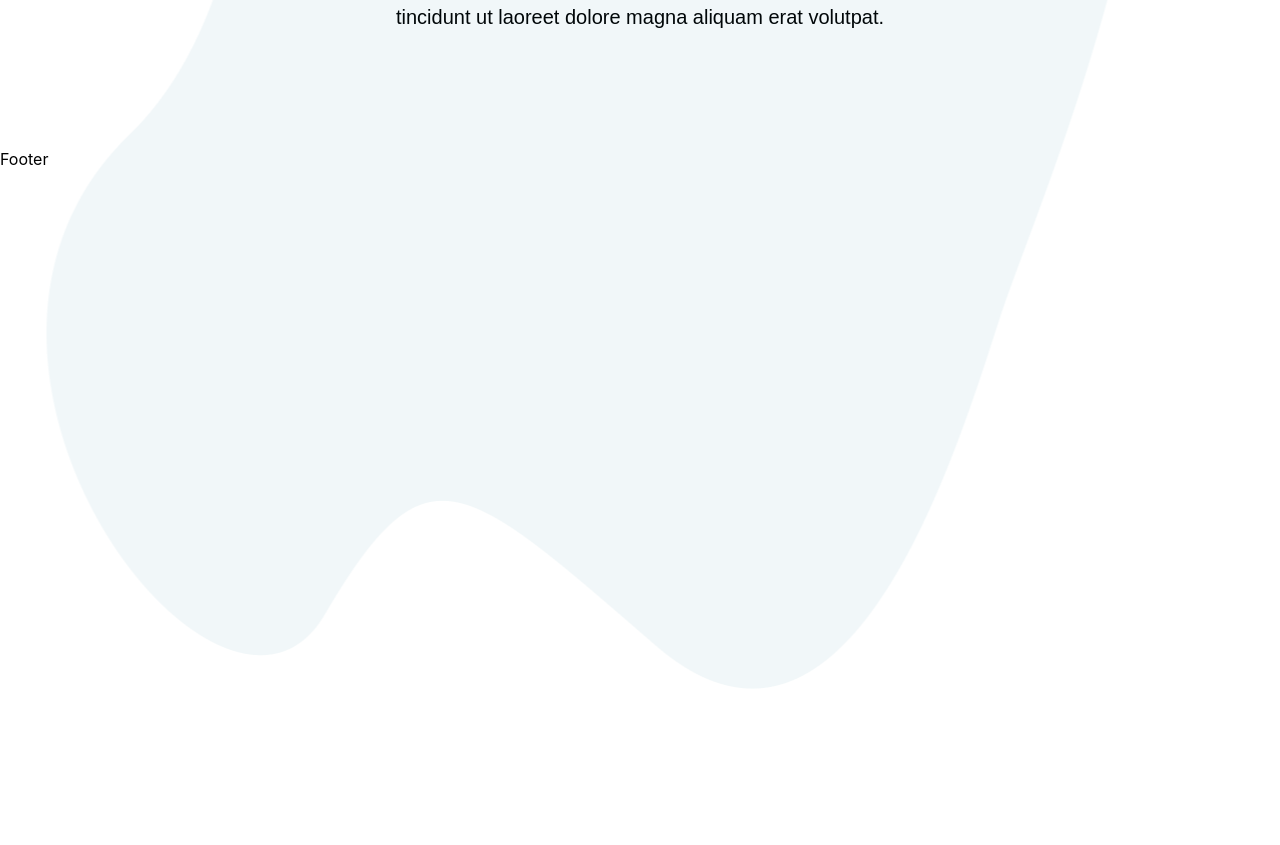
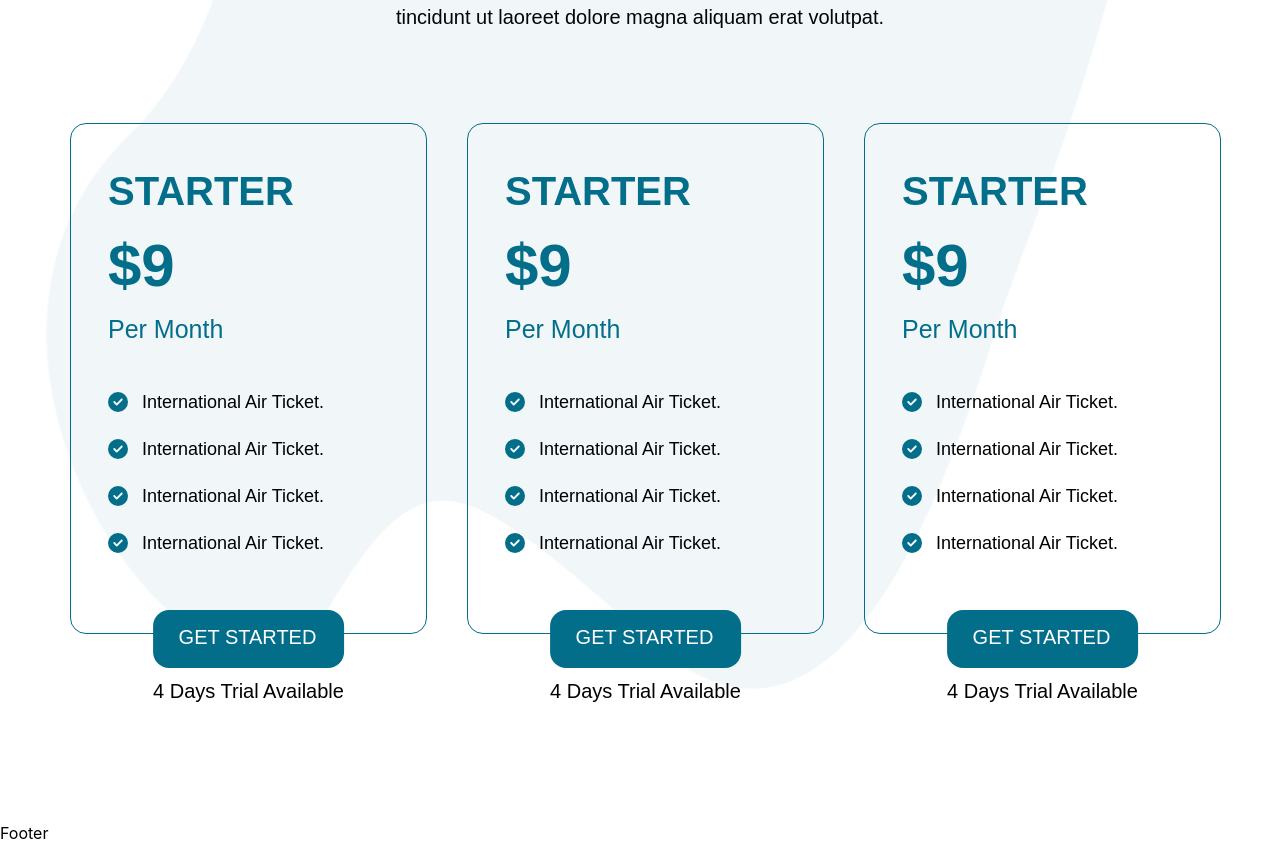
Before and after one commit to shoumen-shomu/travel, a React (Vite) app: page / in a window 1280 px wide. Shown: the part 1964-2809 px from the top of the page. Before the commit the page ends 2653 px from the top, so only its background shows below. Built offline with nearby package versions, Linux system fonts and the light colour scheme.

Commit message:
Package added

```diff
--- a/src/components/common/Button.jsx
+++ b/src/components/common/Button.jsx
@@ -1,6 +1,6 @@
-const Button = ({children,className})=>{
+const Button = ({btnText,className})=>{
     return(
-        <div className={`font-mont font-bold text-[25px] text-white ${className}`}>{children}</div>
+        <div className={`font-mont font-medium text-[20px] text-white ${className}`}>{btnText}</div>
     )
 }
 export default Button
--- /dev/null
+++ b/src/components/data/PackageData.jsx
@@ -0,0 +1,42 @@
+import React from "react";
+import { FaCircleCheck } from "react-icons/fa6";
+import Button from "../common/Button";
+const PackageData = ({ }) => {
+  return (
+    <div className="">
+      <div className="pt-9.25 px-9.25 pb-19 border-[1.5px] border-[#036E8A] rounded-2xl relative w-[357px]">
+        <h2 className="font-mont font-bold text-[40px] text-[#036E8A]">
+          STARTER
+        </h2>
+        <h3 className="font-mont font-bold text-[60px] text-[#036E8A]">$9</h3>
+        <p className="font-mont font-normal text-[25px] text-[#036E8A]">
+          Per Month
+        </p>
+        <div className="mt-10">
+          <ul className="grid gap-5">
+            <li className="flex gap-[14px] items-center">
+              <FaCircleCheck className="text-[#036E8A] text-[20px]" />
+              <p className="font-mont font-normal text-[18px] text-[#000000]">International Air Ticket.</p>
+            </li>
+            <li className="flex gap-[14px] items-center">
+              <FaCircleCheck className="text-[#036E8A] text-[20px]" />
+              <p className="font-mont font-normal text-[18px] text-[#000000]">International Air Ticket.</p>
+            </li>
+            <li className="flex gap-[14px] items-center">
+              <FaCircleCheck className="text-[#036E8A] text-[20px]" />
+              <p className="font-mont font-normal text-[18px] text-[#000000]">International Air Ticket.</p>
+            </li>
+            <li className="flex gap-[14px] items-center">
+              <FaCircleCheck className="text-[#036E8A] text-[20px]" />
+              <p className="font-mont font-normal text-[18px] text-[#000000]">International Air Ticket.</p>
+            </li>
+          </ul>
+        </div>
+        <Button className={"pt-3 pb-4 pr-7 pl-6.5 bg-[#036E8A] rounded-2xl absolute -bottom-8.75 left-1/2 translate-x-[-50%] w-max "} btnText={"GET STARTED"}/>
+      </div>
+      <p className="mt-[42px] text-center font-mont font-normal text-[20px] text-black">4 Days Trial Available</p>
+    </div>
+  );
+};
+
+export default PackageData;
--- a/src/layouts/home/Featured.jsx
+++ b/src/layouts/home/Featured.jsx
@@ -66,7 +66,8 @@ const Featured = ({ featuredData, tourData }) => {
                           <h2 className="font-mont font-bold text-[60px] text-[#036E8A] leading-none">{`$${item.price}`}</h2>
                         </div>
                       }
-                     <Button className="pt-4 pb-[19px] pl-[48px] pr-[43px] bg-[#FF8000] rounded-[15px]">BOOK NOW</Button>
+
+                     <Button className="pt-4 pb-[19px] pl-[48px] pr-[43px] bg-[#FF8000] rounded-[15px]" btnText={"BOOK NOW"}/>
 
                   </div>
                 </div>
--- a/src/layouts/home/Package.jsx
+++ b/src/layouts/home/Package.jsx
@@ -1,5 +1,7 @@
 import React from "react";
 import Container from "../../components/common/Container";
+import Button from "../../components/common/Button";
+import PackageData from "../../components/data/PackageData";
 
 const Package = () => {
   return (
@@ -8,11 +10,16 @@ const Package = () => {
         <Container>
         <div className="heading text-center">
               <h2 className="font-mont font-bold text-[60px] text-[#036E8A] mb-[23px]">Special Package</h2>
-          <p className="w-[829px] font-mont font-normal text-[20px] text-black mx-auto ">
+          <p className="w-207.25 font-mont font-normal text-[20px] text-black mx-auto ">
             Lorem ipsum dolor sit amet, consectetuer adipiscing elit, sed diam
             nonummy nibh euismod tincidunt ut laoreet dolore magna aliquam erat
             volutpat.
           </p>
+        </div>
+        <div className="flex gap-10 justify-between mt-22.75">
+          <PackageData/>
+          <PackageData/>
+          <PackageData/>
         </div>
         </Container>
       </section>
--- a/src/pages/Home.jsx
+++ b/src/pages/Home.jsx
@@ -1,4 +1,5 @@
 import { featuredData } from "../components/data/FeaturedData";
+import PackageData from "../components/data/PackageData";
 import tourData from "../components/data/TourData";
 import Banner from "../layouts/home/Banner";
 import Featured from "../layouts/home/Featured";
```
